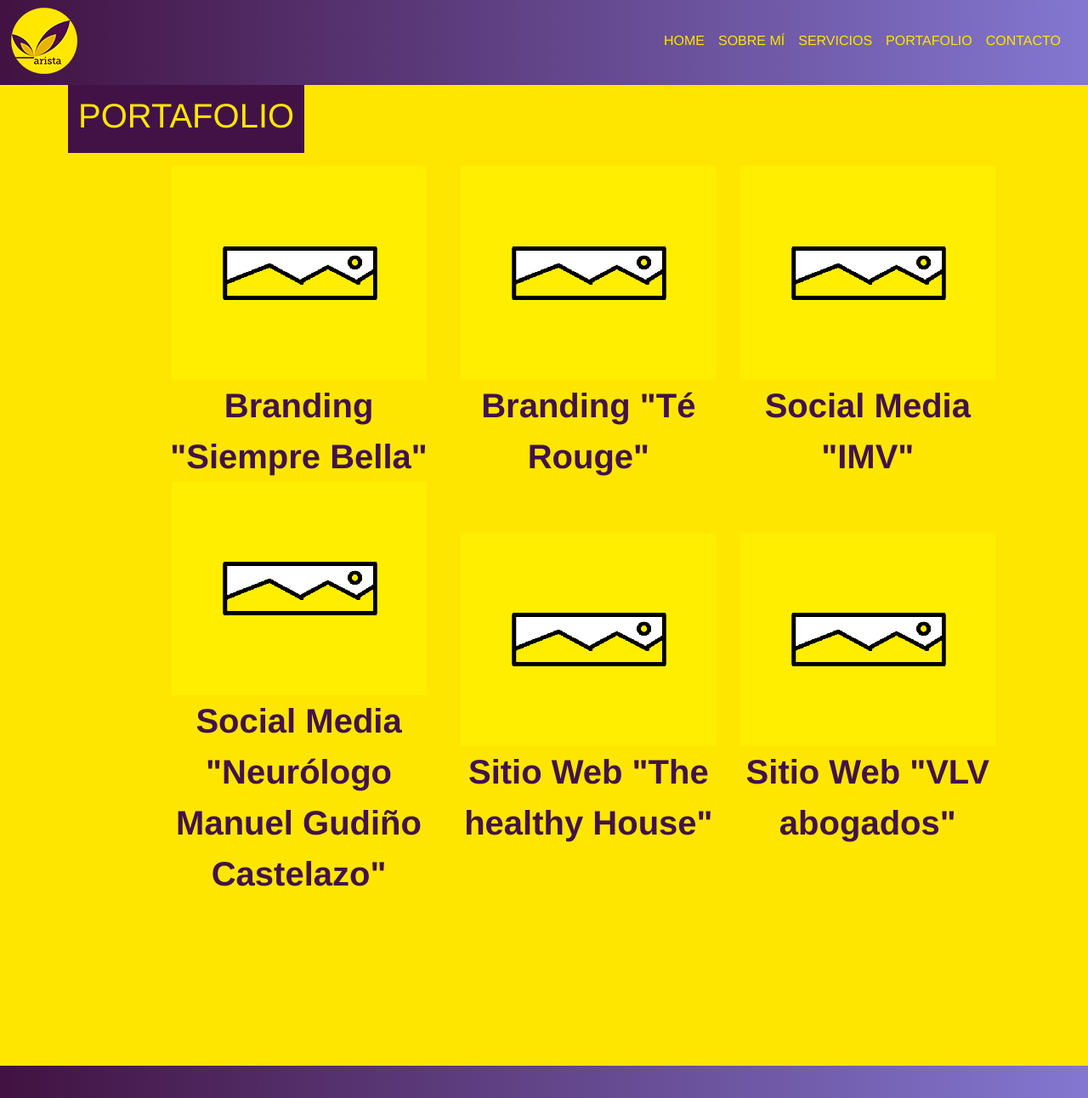
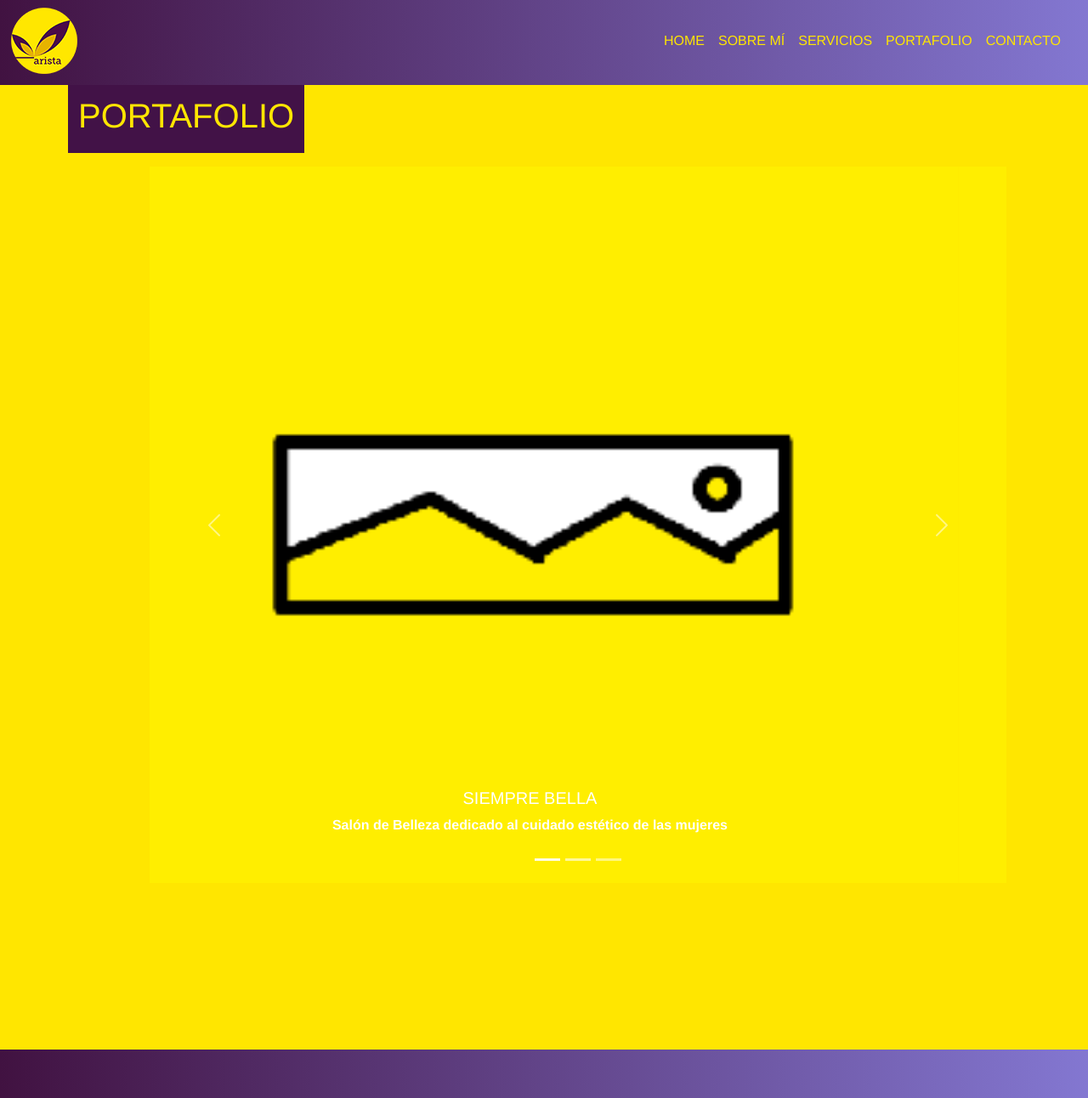
Before and after one commit to MarybelArista/MarybelAristawebv2, a plain HTML site: page assets/views/3portafolio.html in a window 1280 px wide. Shown: the top 1292 px of the page at 85% size. Drawn offline with nearby package versions, Linux system fonts and the light colour scheme.

Commit message:
se agrego un carrusel de bootstrap a la seccion de portafolio se cambiaron las unidades de medida de la fuente tipografica de porcentaje a em y se agregaron @media a las secciones about y servicios

```diff
--- a/assets/css/index.css
+++ b/assets/css/index.css
@@ -76,7 +76,7 @@ body {
     border-top: 500px;
     font-weight: bolder;
     color: #FFE600;
-    font-size: 200%;
+    font-size: 2em;
     text-align: left;
     padding-left: 100px;
     text-decoration: none;
@@ -213,7 +213,7 @@ footer {
     border-top: 500px;
     font-weight: bolder;
     color: #421247;
-    font-size: 100%;
+    font-size: 1em;
     text-align: left;
     padding-left: 80px;
     text-decoration: none;
@@ -226,7 +226,7 @@ footer {
 
 .encabezados>td {
     font-weight: bolder;
-    font-size: 250%;
+    font-size: 3em;
 }
 
 .maincontacto {
@@ -234,3 +234,24 @@ footer {
     padding: 10%;
     color: #411241;
 }
+
+@media screen and (max-width:768px) {
+    .contenidomainabout {
+        display: grid;
+        grid-template-columns: 1fr;
+        grid-template-rows: auto;
+        grid-template-areas: "presentacion"
+        "fotomarybel";
+    }
+
+}
+
+@media screen and (max-width:768px) {
+    .contenidoservicios {
+        display: grid;
+        grid-template-columns: 1fr;
+        grid-template-rows: auto;
+        grid-template-areas: "branding" "socialmedia" "web";
+    }
+
+}
--- a/assets/views/3portafolio.html
+++ b/assets/views/3portafolio.html
@@ -47,38 +47,55 @@
             <h1>PORTAFOLIO</h1>
         </section>
         <article class="portafolio">
-            <table border="0" cellpadding="6" cellspacing="3">
-                <tbody>
-                    <tr class="encabezados">
-                        <th>
-                            <img src="../image/simpre_bella.png" alt="siemprebella">
-                            Branding "Siempre Bella"
-                        </th>
-                        <th>
-                            <img src="../image/rouge.png" alt="rouge">
-                            Branding "Té Rouge"
-                        </th>
-                        <th>
-                            <img src="../image/imv.png" alt="imv">
-                            Social Media "IMV"
-                        </th>
-                    </tr>
-                    <tr class="encabezados">
-                        <td>
-                            <img src="../image/neurologo.png" alt="doctor">
-                            Social Media "Neurólogo Manuel Gudiño Castelazo"
-                        </td>
-                        <td>
-                            <img src="../image/healthyhouse.png" alt="healthyhouse">
-                            Sitio Web "The healthy House"
-                        </td>
-                        <td>
-                            <img src="../image/vlv.png" alt="vlv">
-                            Sitio Web "VLV abogados"
-                        </td>
-                    </tr>
-                </tbody>
-            </table>
+            <div id="carouselExampleCaptions" class="carousel slide" data-bs-ride="carousel">
+                <div class="carousel-indicators">
+                    <button type="button" data-bs-target="#carouselExampleCaptions" data-bs-slide-to="0" class="active"
+                        aria-current="true" aria-label="Slide 1"></button>
+                    <button type="button" data-bs-target="#carouselExampleCaptions" data-bs-slide-to="1"
+                        aria-label="Slide 2"></button>
+                    <button type="button" data-bs-target="#carouselExampleCaptions" data-bs-slide-to="2"
+                        aria-label="Slide 3"></button>
+                </div>
+                <div class="carousel-inner">
+                    <div class="carousel-item active">
+                        <img src="../image/simpre_bella.png" class="d-block w-100" alt="siemprebella">
+                        <div class="carousel-caption d-none d-md-block">
+                            <div class="subtitulosCarrusel">
+                                <h5>SIEMPRE BELLA</h5>
+                                <p>Salón de Belleza dedicado al cuidado estético de las mujeres</p>
+                            </div>
+                        </div>
+                    </div>
+                    <div class="carousel-item">
+                        <img src="../image/rouge.png" class="d-block w-100" alt="rouge">
+                        <div class="carousel-caption d-none d-md-block">
+                            <div class="subtitulosCarrusel">
+                                <h5>TÉ ROUGE</h5>
+                                <p>Packing para marca de Té Rojo de McCormick</p>
+                            </div>
+                        </div>
+                    </div>
+                    <div class="carousel-item">
+                        <img src="../image/imv.png" class="d-block w-100" alt="imv">
+                        <div class="carousel-caption d-none d-md-block">
+                            <div class="subtitulosCarrusel">
+                                <h5>TED X México - Colecta Invierno 2020</h5>
+                                <p>Material Gráfico para difusión de la colecta de Ropa Invernal para personas en situación de calle.</p>
+                            </div>
+                        </div>
+                        </div>
+                        <button class="carousel-control-prev" type="button" data-bs-target="#carouselExampleCaptions"
+                            data-bs-slide="prev">
+                            <span class="carousel-control-prev-icon" aria-hidden="true"></span>
+                            <span class="visually-hidden">Previous</span>
+                        </button>
+                        <button class="carousel-control-next" type="button" data-bs-target="#carouselExampleCaptions"
+                            data-bs-slide="next">
+                            <span class="carousel-control-next-icon" aria-hidden="true"></span>
+                            <span class="visually-hidden">Next</span>
+                        </button>
+                    </div>
+
         </article>
     </main>
     <!--Inicio de footer-->
```
